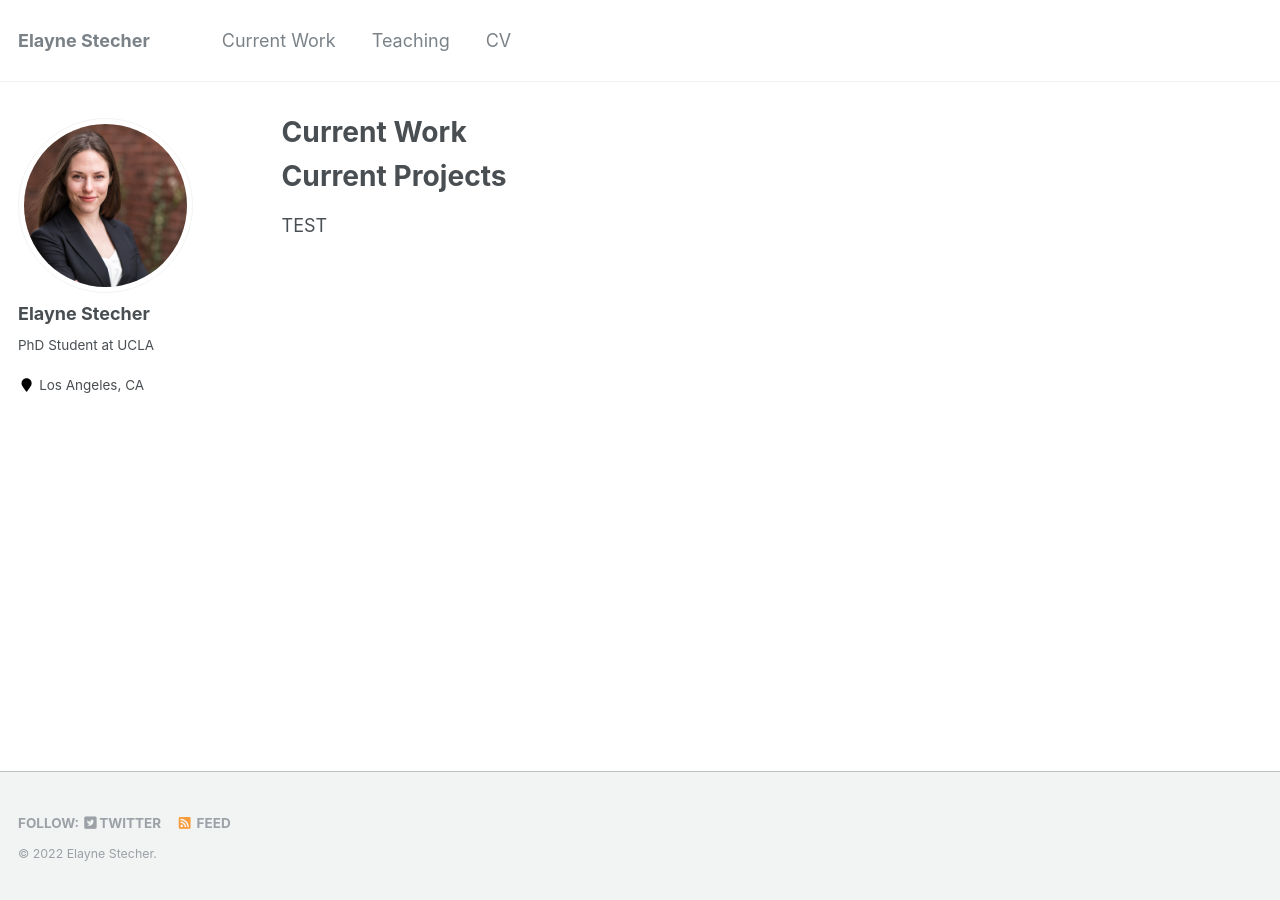
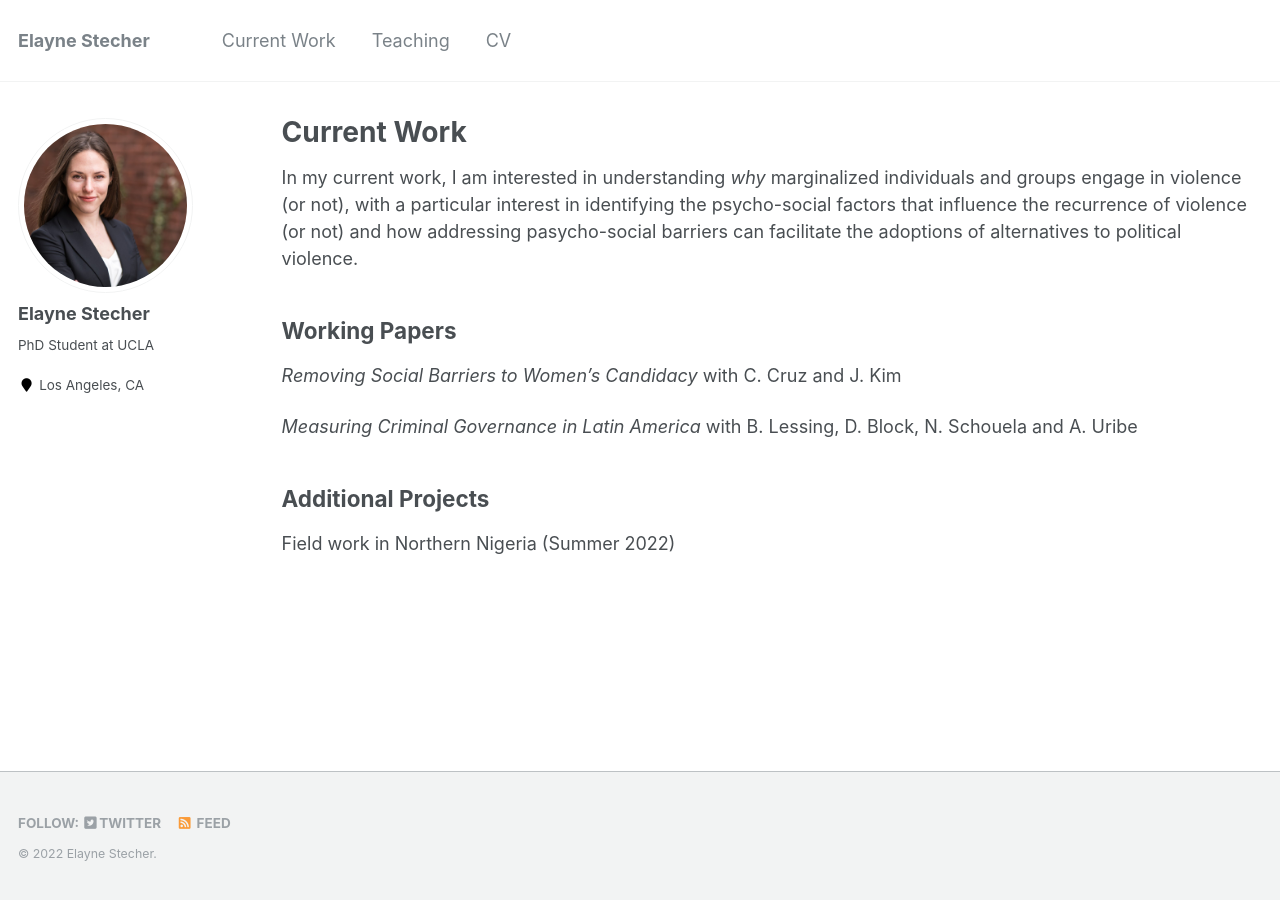
Before and after one commit to estech01/estech01.github.io, a Jekyll site: the page built from _pages/currentwork.md, in a window 1280 px wide. Built offline with Jekyll 4.4.1, drawn with Linux system fonts in a browser that asks for light colours.

Commit message:
Update currentwork.md

```diff
--- a/_pages/currentwork.md
+++ b/_pages/currentwork.md
@@ -5,6 +5,14 @@ permalink: /currentwork/
 author_profile: true
 ---
 
-# Current Projects
+In my current work, I am interested in understanding *why* marginalized individuals and groups engage in violence (or not), with a particular interest in identifying the psycho-social factors that influence the recurrence of violence (or not) and how addressing pasycho-social barriers can facilitate the adoptions of alternatives to political violence.
 
-TEST
+## Working Papers
+
+*Removing Social Barriers to Women’s Candidacy* with C. Cruz and J. Kim
+
+*Measuring Criminal Governance in Latin America* with B. Lessing, D. Block, N. Schouela and A. Uribe
+
+## Additional Projects
+
+Field work in Northern Nigeria (Summer 2022)
```
